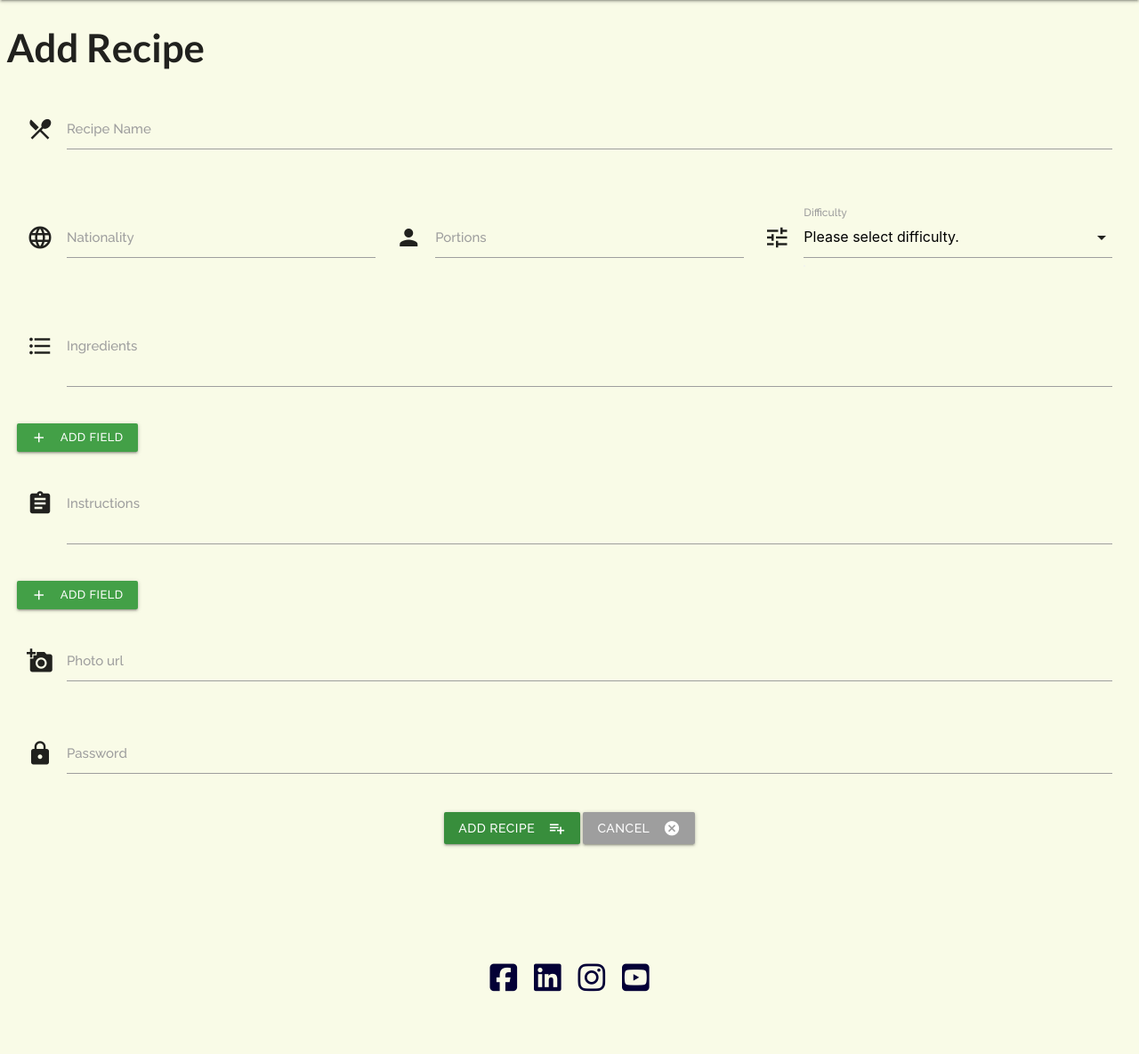
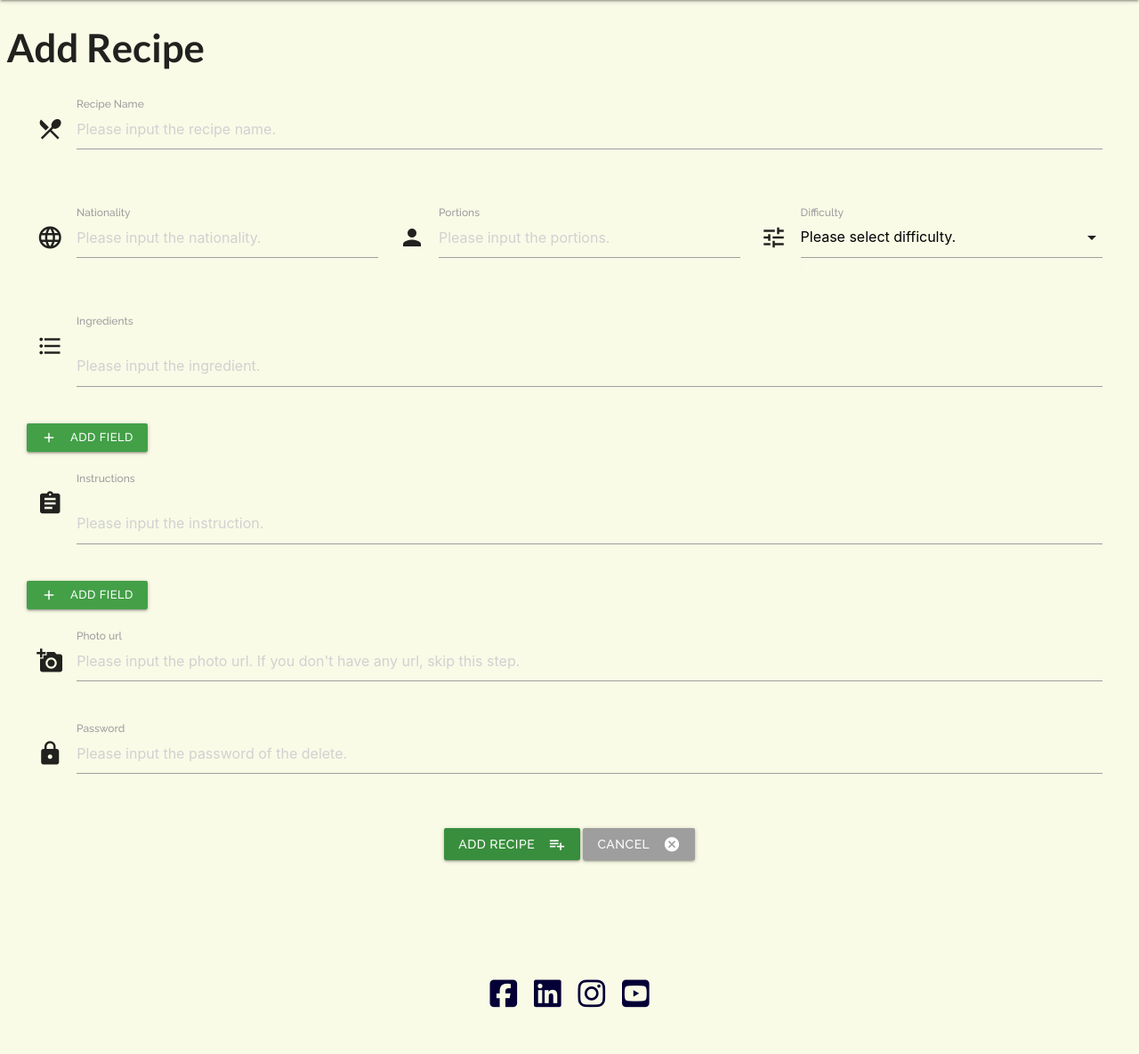
Before and after one commit to ss00831/milestone3, a Flask app: page /add_recipe in a window 1280 px wide. Shown: the part 64-1249 px from the top of the page at 89% size. Before the commit the page ends 1179 px from the top, so only its background shows below. Run offline with Flask 2, Linux system fonts and the light colour scheme; data that the repository does not hold is empty; some libraries are stand-ins or nearby versions.

Commit message:
Add placeholder in every input tag in input-field

```diff
--- a/static/js/function.js
+++ b/static/js/function.js
@@ -3,6 +3,7 @@ $(document).ready(function () {
   $(".modal").modal();
   $('select').formSelect();
   $("select[required]").css({display: "block", height: 0, padding: 0, width: 0, position: 'absolute'});
+  //M.updateTextFields();
 });
 
 // Add/Remove Input Fields Dynamically with jQuery :
@@ -37,7 +38,7 @@ $(document).ready(function () {
       $(input_ingredient).append(
         '<a class="remove_field_button red lighten-1 waves-effect waves-light btn-small"><i class="material-icons left">remove_circle_outline</i>Remove</a><input class="ingredient validate" name=' +
           name +
-          ' type="text" required/>'
+          ' placeholder="If you don&apos;t need this field, please remove it." type="text" required/>'
       ); //add input box
     }
   });
@@ -55,7 +56,7 @@ $(document).ready(function () {
       $(input_ingredient_edit).append(
         '<a class="remove_field_button red lighten-1 waves-effect waves-light btn-small"><i class="material-icons left">remove_circle_outline</i>Remove</a><input class="ingredient validate" name=' +
           name +
-          ' type="text" required/>'
+          ' placeholder="If you don&apos;t need this field, please remove it." type="text" required/>'
       ); //add input box
     }
   });
@@ -72,7 +73,7 @@ $(document).ready(function () {
       $(input_instruction).append(
         '<a class="remove_field_button red lighten-1 waves-effect waves-light btn-small"><i class="material-icons left">remove_circle_outline</i>Remove</a><input class="ingredient validate" name=' +
           name +
-          ' type="text" required/>'
+          ' placeholder="If you don&apos;t need this field, please remove it." type="text" required/>'
       ); //add input box
     }
   });
@@ -90,7 +91,7 @@ $(document).ready(function () {
       $(input_instruction_edit).append(
         '<a class="remove_field_button red lighten-1 waves-effect waves-light btn-small"><i class="material-icons left">remove_circle_outline</i>Remove</a><input class="ingredient validate" name=' +
           name +
-          ' type="text" required/>'
+          ' placeholder="If you don&apos;t need this field, please remove it." type="text" required/>'
       ); //add input box
     }
   });
--- a/templates/addrecipe.html
+++ b/templates/addrecipe.html
@@ -1,28 +1,28 @@
 {% extends 'base.html' %} {% block content %}
 <h3 class="indexh3">Add Recipe</h3>
 <div class="row add_recipe_form">
-    <form action="{{ url_for('insert_recipe') }}" method="POST" class="col s12">
+    <form action="{{ url_for('insert_recipe') }}" method="POST" >
         <div class="row">
             <div class="row">
                 <div class="input-field col s12">
                     <i class="material-icons prefix">restaurant_menu</i>
-                    <input id="recipe_name" name="recipe_name" type="text" class="validate" required />
+                    <input id="recipe_name" name="recipe_name" placeholder="Please input the recipe name." type="text" class="validate" required />
                     <label>Recipe Name</label>
-                    <span class="helper-text" data-error="Please input a recipe name."></span>
+                    <span class="helper-text" data-error="Don't forget to input the recipe name."></span>
                 </div>
             </div>
 
             <div class="row">
                 <div class="input-field col s12 m4">
                     <i class="material-icons prefix">language</i>
-                    <input id="nationality" name="nationality" type="text" class="validate" required />
+                    <input id="nationality" name="nationality" placeholder="Please input the nationality." type="text" class="validate" required />
                     <label>Nationality</label>
                     <span class="helper-text" data-error="If you don't know the nationality, pleast write &quot;OTHER&quot;."></span>
                 </div>
 
                 <div class="input-field col s12 m4">
                     <i class="material-icons prefix">person</i>
-                    <input id="portions" name="portions" type="number" class="validate" required />
+                    <input id="portions" name="portions" placeholder="Please input the portions." type="number" class="validate" required />
                     <label>Portions</label>
                     <span class="helper-text" data-error="Please input only numbers."></span>
                 </div>
@@ -43,8 +43,8 @@
                 <div class="input-field col s12 input_fields_ingredient">
                     <i class="material-icons prefix">format_list_bulleted</i>
                     <label>Ingredients</label><br />
-                    <input class="ingredient validate" name="ingredient_name_0" type="text" required/>
-                    <span class="helper-text" data-error="At least an ingredient is required."></span>
+                    <input class="ingredient validate" name="ingredient_name_0" placeholder="Please input the ingredient." type="text" required/>
+                    <span class="helper-text" data-error="At least one field is required."></span>
                 </div>
                 <a class="add_ingredient_field_button waves-effect waves-light btn-small green darken-1"><i class="material-icons left">add</i>Add field</a>
 
@@ -54,8 +54,8 @@
                 <div class="input-field col s12 input_fields_instruction">
                     <i class="material-icons prefix">assignment</i>
                     <label>Instructions</label><br />
-                    <input class="instructions validate" name="instructions_name_0" type="text" required/>
-                    <span class="helper-text" data-error="At least an instruction is required."></span>
+                    <input class="instructions validate" name="instructions_name_0" placeholder="Please input the instruction." type="text" required/>
+                    <span class="helper-text" data-error="At least one field is required."></span>
                 </div>
                 <a class="add_instruction_field_button waves-effect waves-light btn-small green darken-1"><i class="material-icons left">add</i>Add field</a>
             </div>
@@ -63,7 +63,7 @@
             <div class="row">
                 <div class="input-field col s12">
                     <i class="material-icons prefix">add_a_photo</i>
-                    <input id="photo_url" name="photo_url" type="text" class="validate" />
+                    <input id="photo_url" name="photo_url" placeholder="Please input the photo url. If you don't have any url, skip this step." type="text" class="validate" />
                     <label>Photo url</label>
                 </div>
             </div>
@@ -71,8 +71,9 @@
             <div class="row">
                 <div class="input-field col s12">
                     <i class="material-icons prefix">lock</i>
-                    <input id="del_password" name="del_password" type="password" class="validate" required/>
+                    <input id="del_password" name="del_password" placeholder="Please input the password of the delete." type="password" class="validate" required/>
                     <label>Password</label>
+                    <span class="helper-text" data-error="Don't forget to input the password of the delete."></span>
                 </div>
             </div>
 
```
Also changed, not shown: templates/editrecipe.html (+20 -11 lines).
